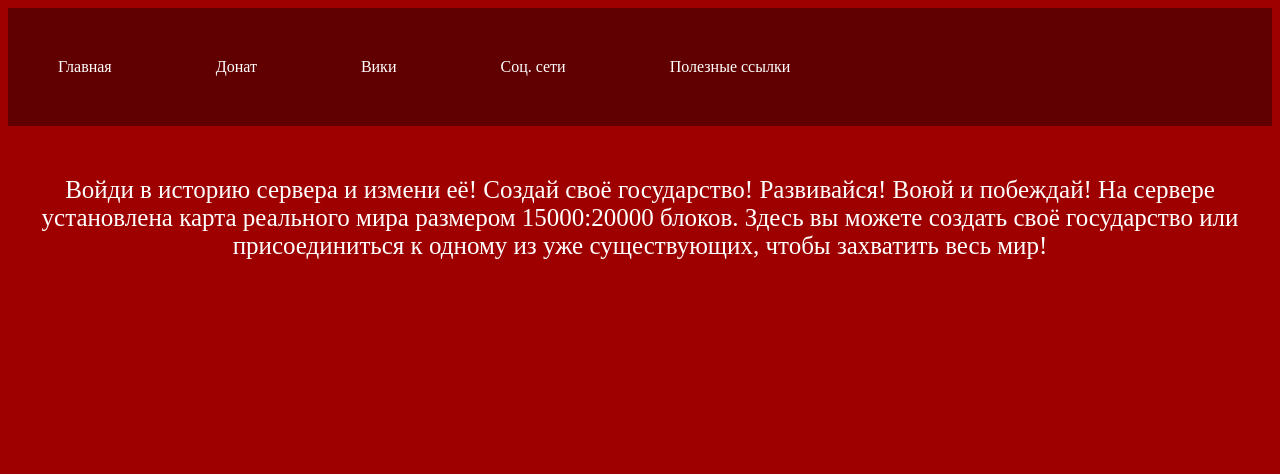
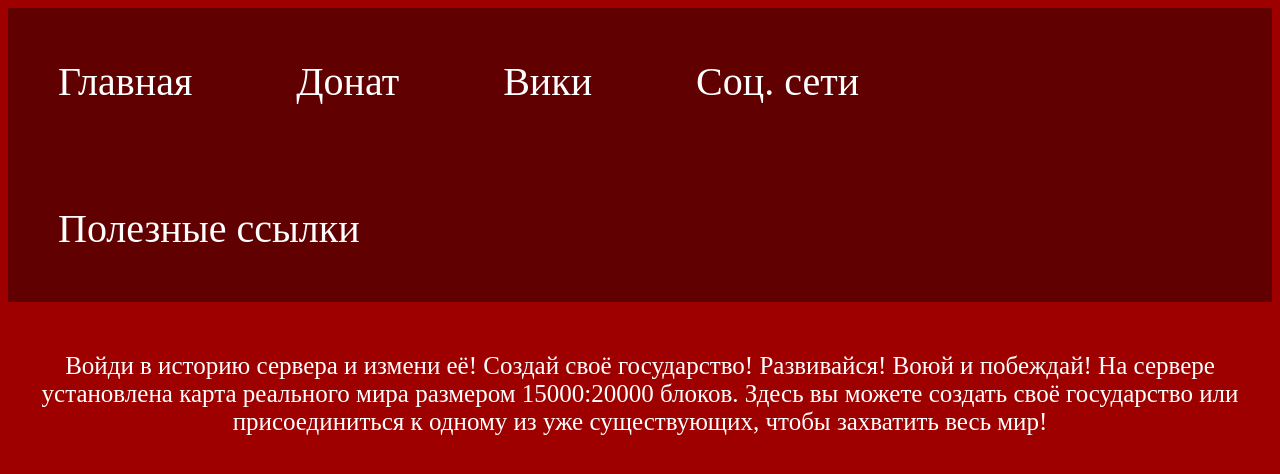
Before and after one commit to BaronCraft/baroncraft.github.io, a PHP site: page / in a window 1280 px wide. Shown: the top 474 px of the page. Run offline with PHP 8.4, Linux system fonts and the light colour scheme.

Commit message:
Update index.css

```diff
--- a/index.css
+++ b/index.css
@@ -15,6 +15,7 @@ nav li {
 nav a {
   color: #fff;
   display: block;
+  font-size: 40px;
   padding: 50px;
   text-decoration: none;
 }
```
